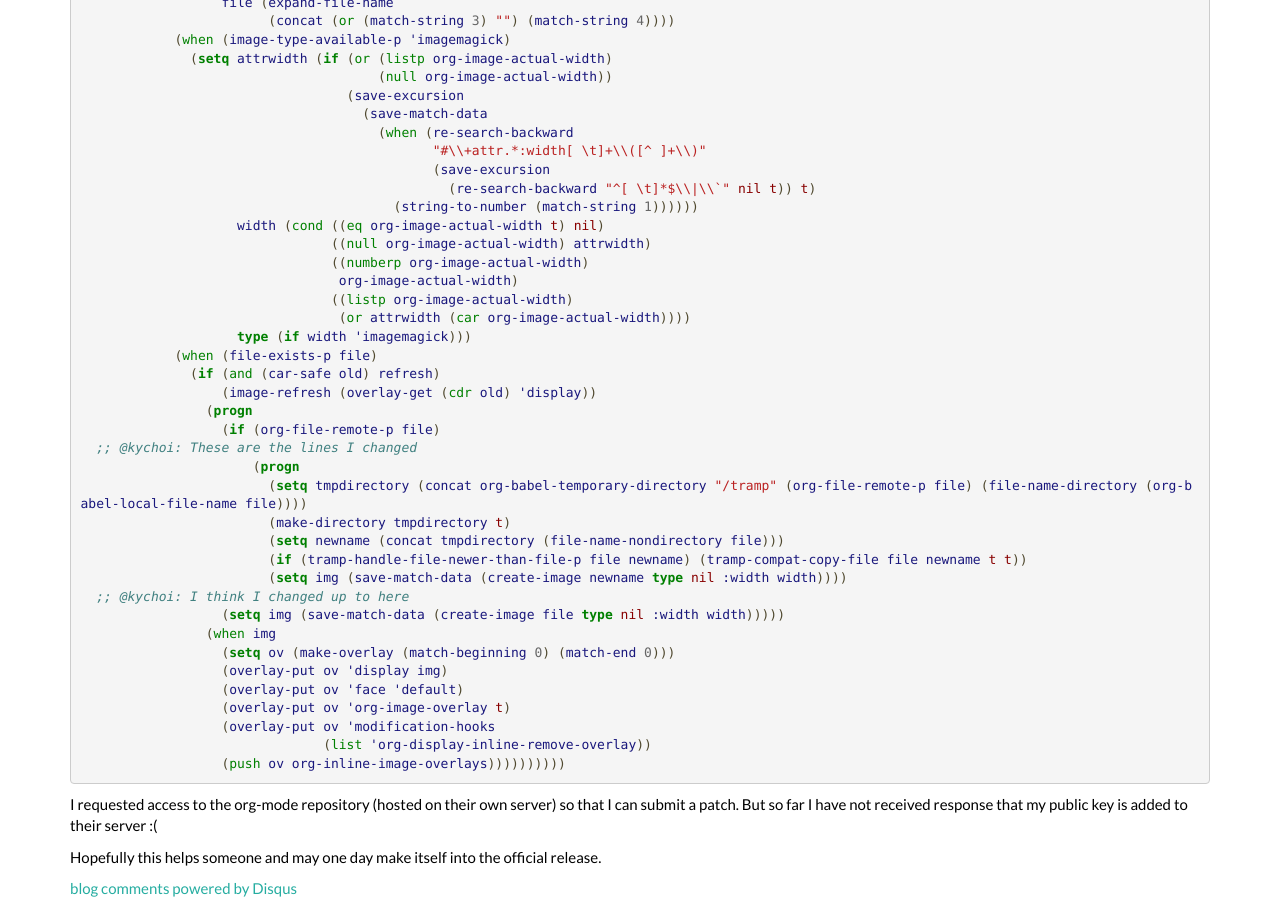
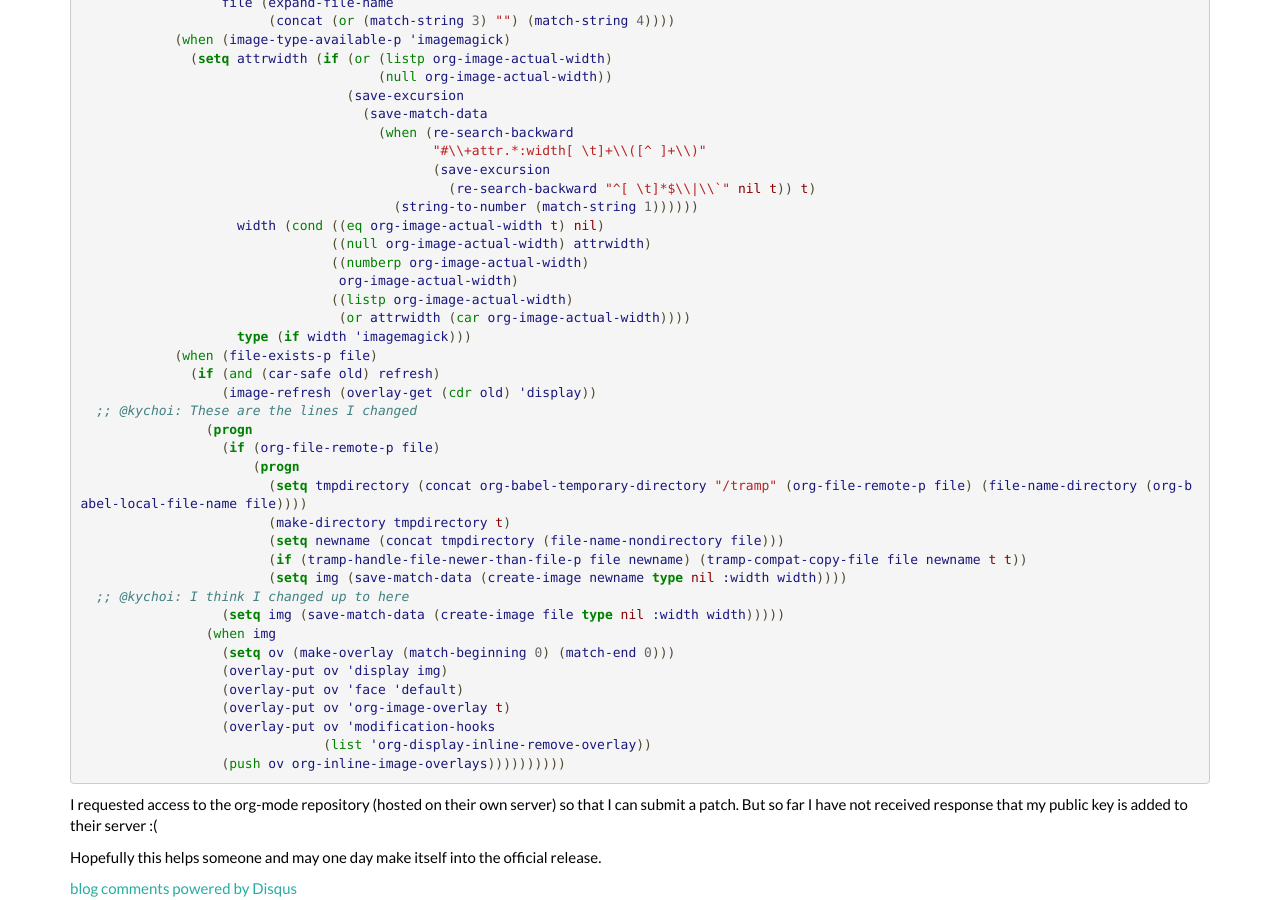
Before and after one commit to kitchoi/kitchoi.github.io, a Jekyll site: the page built from _posts/2014-11-02-Org-Display-Inline-Remote-Images.md, in a window 1280 px wide and 900 px high, scrolled down 1138 px. Built offline with Jekyll 4.4.1, drawn with Linux system fonts in a browser that asks for light colours; comment, search, counter and statistics services are not loaded.

Commit message:
Moved a comment for a piece of code i posted

```diff
--- a/_posts/2014-11-02-Org-Display-Inline-Remote-Images.md
+++ b/_posts/2014-11-02-Org-Display-Inline-Remote-Images.md
@@ -76,9 +76,9 @@ BEG and END default to the buffer boundaries."
             (when (file-exists-p file)
               (if (and (car-safe old) refresh)
                   (image-refresh (overlay-get (cdr old) 'display))
+  ;; @kychoi: These are the lines I changed
                 (progn
                   (if (org-file-remote-p file)
-  ;; @kychoi: These are the lines I changed
                       (progn
                         (setq tmpdirectory (concat org-babel-temporary-directory "/tramp" (org-file-remote-p file) (file-name-directory (org-babel-local-file-name file))))
                         (make-directory tmpdirectory t)
```
